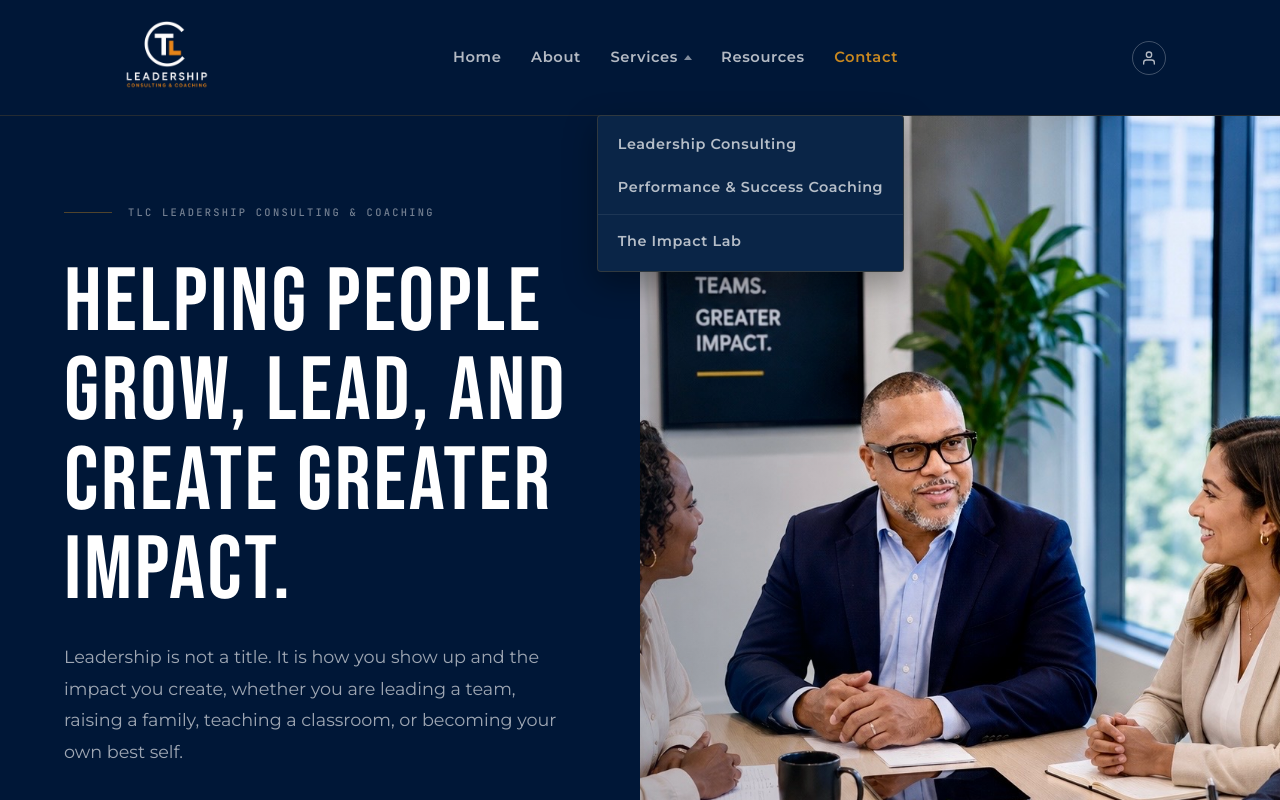
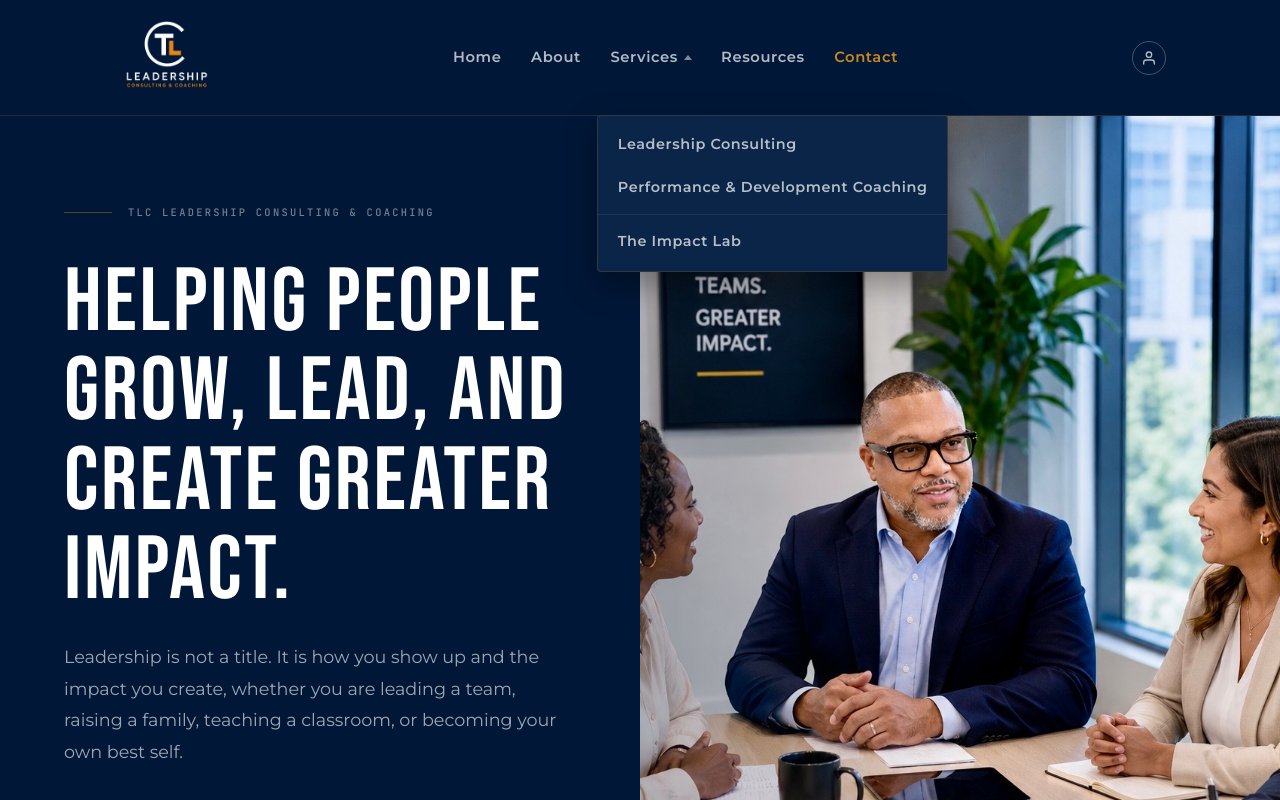
Before and after one commit to avelez94/TLC, a Next.js app: page / in a window 1280 px wide. Both pictures are taken after a click on the button "Services". Shown: the top 800 px of the page. Built offline with nearby package versions, Linux system fonts and the light colour scheme.

Commit message:
Update coaching link text in Nav component

```diff
--- a/src/components/Nav.tsx
+++ b/src/components/Nav.tsx
@@ -81,7 +81,7 @@ export default function Nav() {
             {dropdownOpen && (
               <div className="nav-dropdown-menu" role="menu">
                 <Link href="/consulting" onClick={closeAll} role="menuitem">Leadership Consulting</Link>
-                <Link href="/coaching" onClick={closeAll} role="menuitem">Performance &amp; Success Coaching</Link>
+                <Link href="/coaching" onClick={closeAll} role="menuitem">Performance &amp; Development Coaching</Link>
                 <div className="nav-dropdown-divider" aria-hidden="true" />
                 <Link href="/impact" onClick={closeAll} role="menuitem">The Impact Lab</Link>
               </div>
```
